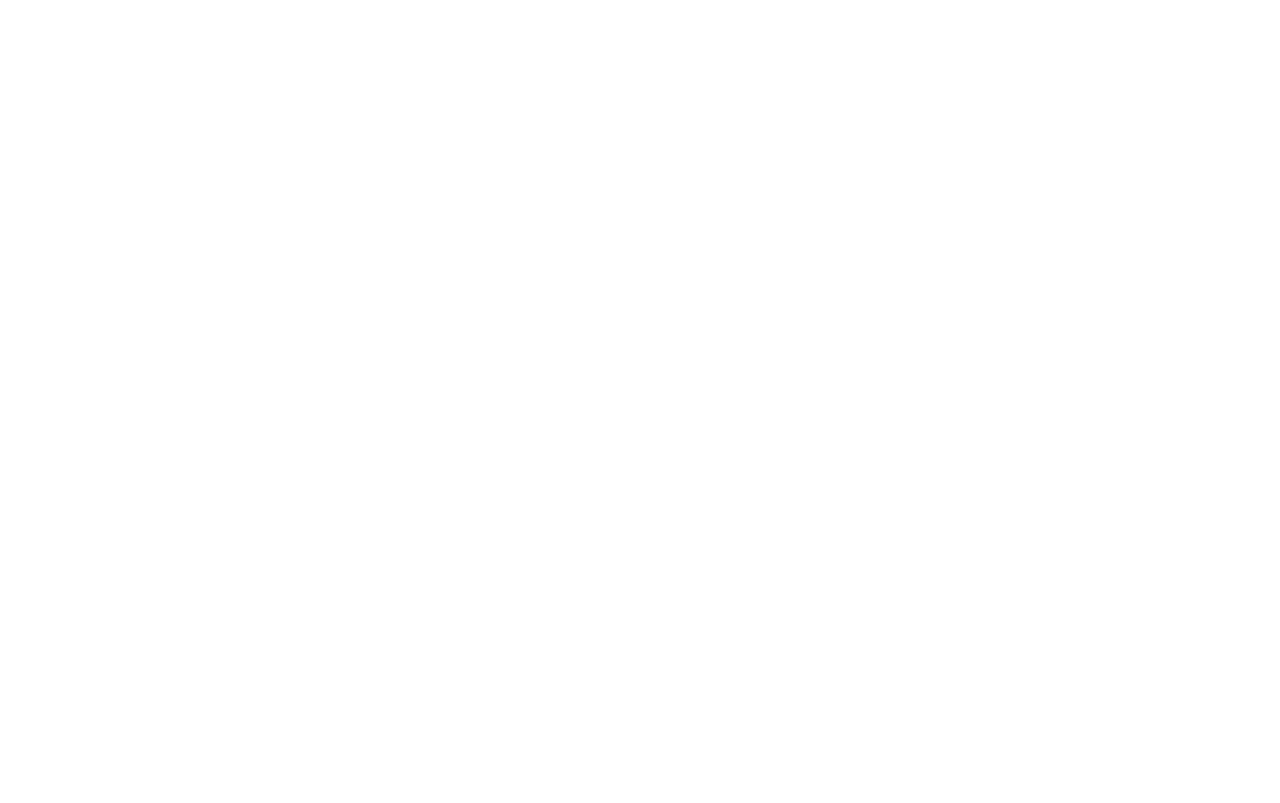
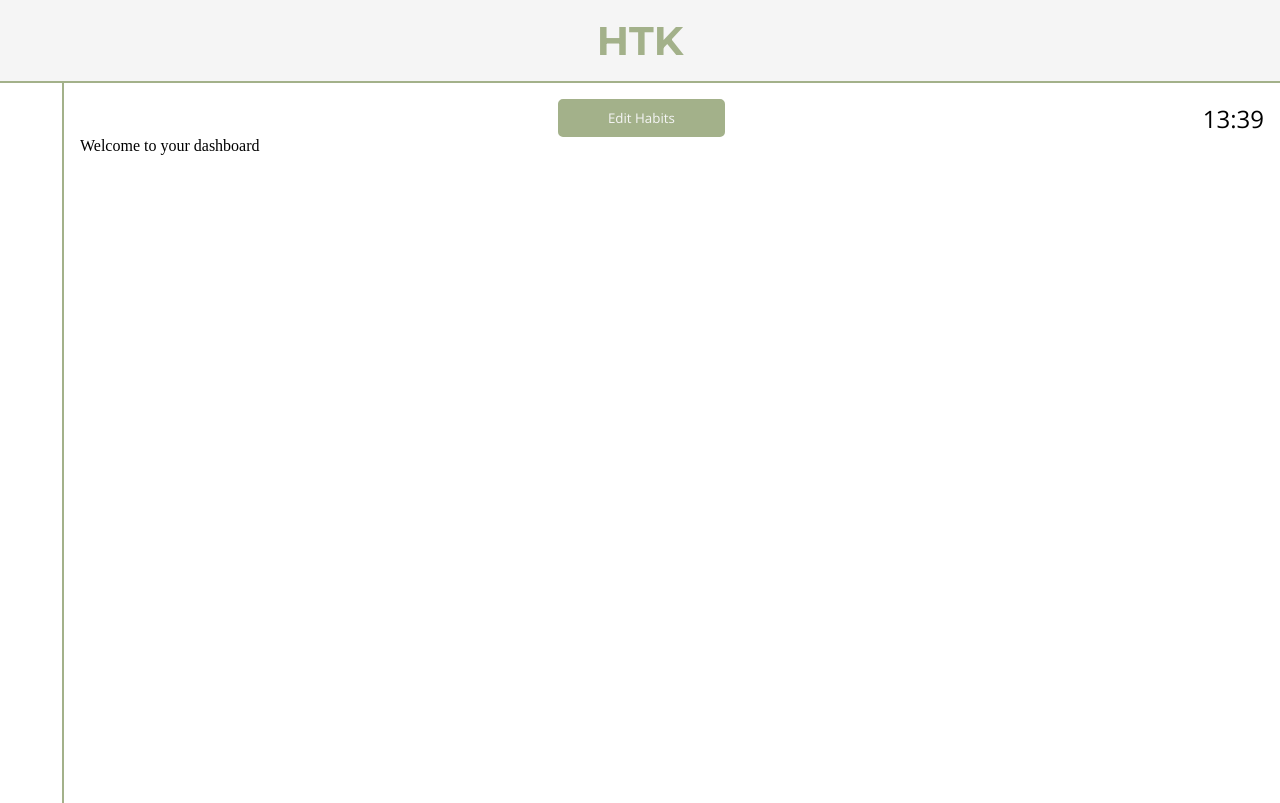
Before and after one commit to Gui-Fernandes21/front-habit-tracker, a Nuxt app: page /dashboard in a window 1280 px wide. Before the commit this address had no page. Built offline with nearby package versions, Linux system fonts and the light colour scheme.

Commit message:
Created dashboard components

```diff
--- a/app.vue
+++ b/app.vue
@@ -1,6 +1,11 @@
 <template>
   <div>
-    <NuxtRouteAnnouncer />
     <NuxtPage />
   </div>
 </template>
+
+<style scoped>
+div {
+  height: 100vh;
+}
+</style>
--- /dev/null
+++ b/components/Habit/Item.vue
@@ -0,0 +1,7 @@
+<script lang="ts" setup></script>
+
+<template>
+	<div></div>
+</template>
+
+<style scoped></style>
--- /dev/null
+++ b/components/Habit/Pagination.vue
@@ -0,0 +1,35 @@
+<script lang="ts" setup>
+import {computed} from 'vue';
+
+const displayedTime = computed(() => {
+  return new Date().getHours() + ":" + new Date().getMinutes();
+});
+
+const currentDate = computed(() => {
+
+});
+</script>
+
+<template>
+	<section>
+		<div class="page"></div>
+		<div class="action">
+      <button class="primary-btn">Edit Habits</button>
+    </div>
+		<div class="current-time">{{ displayedTime }}</div>
+	</section>
+</template>
+
+<style scoped>
+section {
+	display: flex;
+  align-items: center;
+  justify-content: space-between;
+
+  font-family: "Open Sans", sans-serif;
+}
+
+.current-time {
+  font-size: 1.5rem;
+}
+</style>
--- /dev/null
+++ b/components/Modal/Loading.vue
@@ -0,0 +1,7 @@
+<script lang="ts" setup></script>
+
+<template>
+	<div></div>
+</template>
+
+<style scoped></style>
--- /dev/null
+++ b/components/SideNav.vue
@@ -0,0 +1,13 @@
+<script setup lang="ts">
+</script>
+
+<template>
+  <section></section>
+</template>
+
+<style scoped>
+section {
+  width: 100%;
+  border-right: 2px solid var(--primary);
+}
+</style>
--- /dev/null
+++ b/pages/dashboard.vue
@@ -0,0 +1,26 @@
+<script setup lang="ts"></script>
+
+<template>
+	<section>
+		<TheNav />
+		<div class="container">
+			<SideNav />
+			<div class="content">
+				<HabitPagination></HabitPagination>
+				<p>Welcome to your dashboard</p>
+			</div>
+		</div>
+	</section>
+</template>
+
+<style scoped>
+.container {
+  display: grid;
+  grid-template-columns: 4rem calc(100% - 4rem);
+  min-height: 90vh;
+}
+
+.content {
+  padding: 1rem;
+}
+</style>
--- a/pages/login.vue
+++ b/pages/login.vue
@@ -1,10 +1,14 @@
 <script setup lang="ts">
 import { ref } from 'vue';
+import { useRouter } from 'vue-router'
+
+const router = useRouter();
 
 const email = ref('');
 const password = ref('');
 
 const login = () => {
+  router.push('/dashboard');
   console.log(email.value, password.value);
 }
 </script>
--- /dev/null
+++ b/pages/preferences.vue
@@ -0,0 +1,9 @@
+<script setup lang="ts">
+</script>
+
+<template>
+  <section></section>
+</template>
+
+<style scoped>
+</style>
--- a/pages/signup.vue
+++ b/pages/signup.vue
@@ -1,11 +1,15 @@
 <script setup lang="ts">
 import { ref } from 'vue';
+import { useRouter } from 'vue-router';
+
+const router = useRouter();
 
 const email = ref('');
 const password = ref('');
 const name = ref('');
 
 const signup = () => {
+  router.push('/dashboard');
   console.log(email.value, password.value);
 }
 </script>
```
Also changed, not shown: 1 other file (tests, documents, lock files or other folders).
